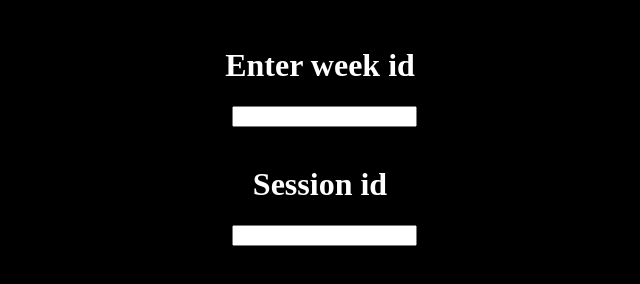
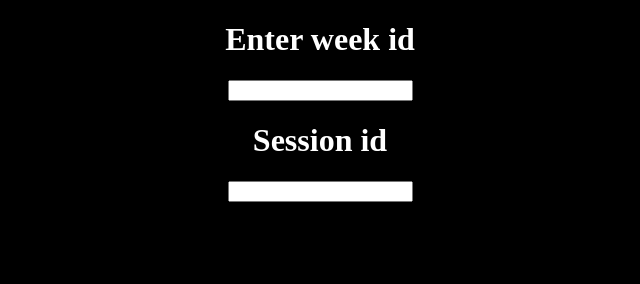
Before and after one commit to proJM-Coding/Server, a plain HTML site: page index.html in a window 1280 px wide. Shown: the whole page, without its empty margins (320-960 px from the left). Drawn offline with Linux system fonts and the light colour scheme.

Commit message:
Update index.html

```diff
--- a/index.html
+++ b/index.html
@@ -6,16 +6,10 @@
 
 <body style="background-color:black;" vertical-align= "middle;">
     <center>
-     &nbsp;
-     &nbsp;
      <h1 style="color:white;"> Enter week id </h1>
-     &nbsp;
      <label for="week_id"></label>
-     <input type="text" id="week_ia"<br><br>
-     &nbsp;
-     &nbsp;
+     <input type="text" id="week_id"<br><br>
      <h1 style="color:white;"> Session id </h1>
-     &nbsp;
      <label for="session_id"></label>
      <input type="text" id="session_id"<br><br>
     </center>
```
